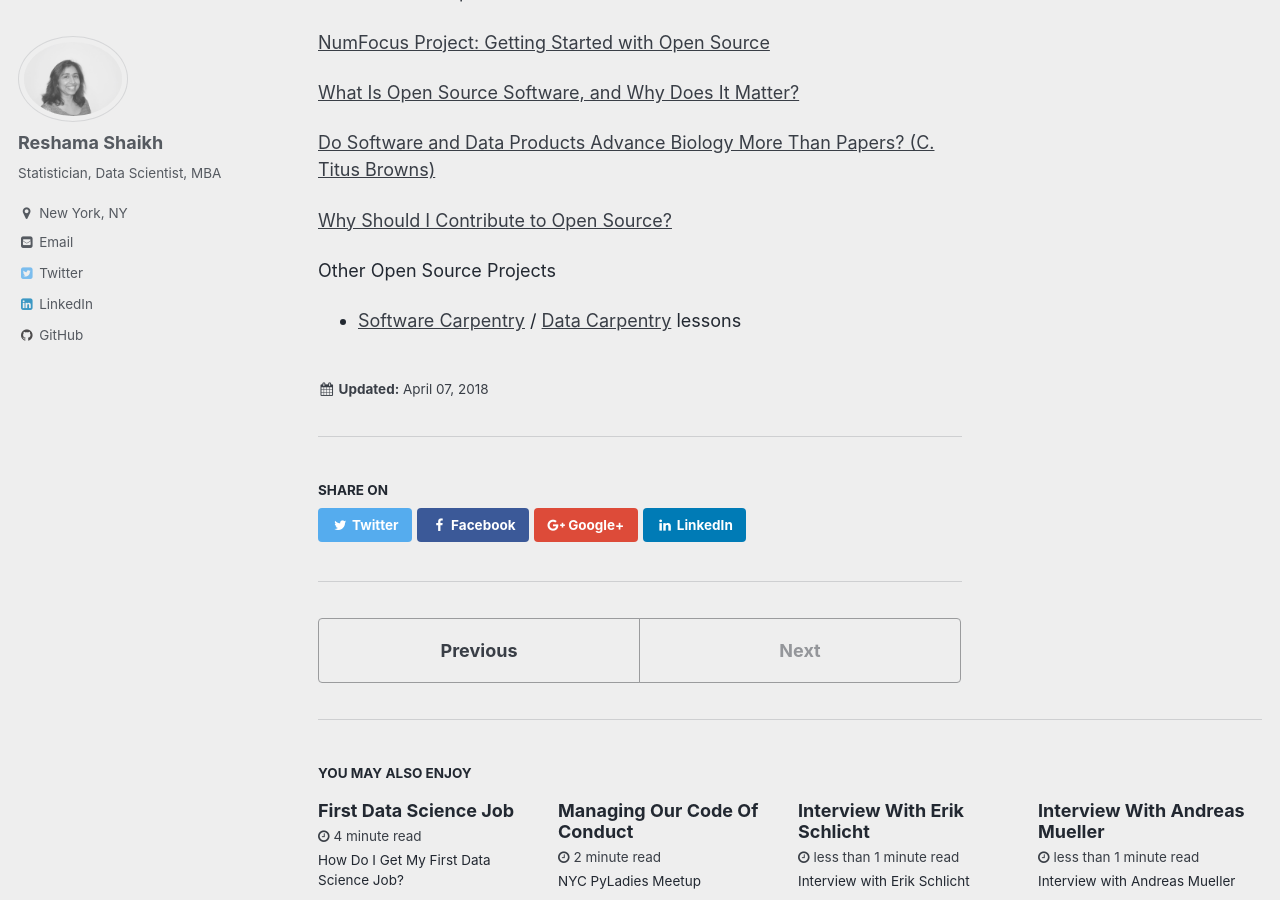
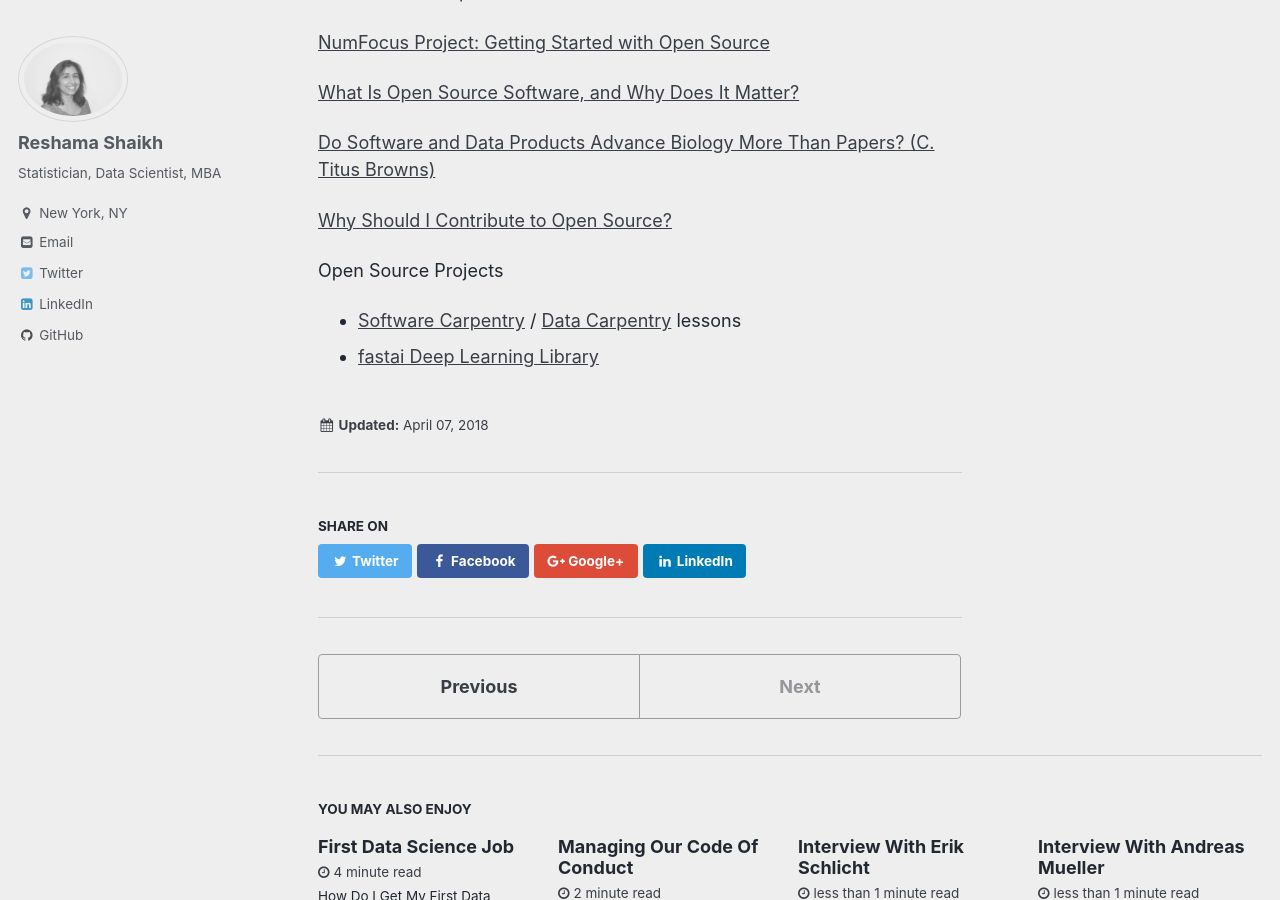
Before and after one commit to reshamas/reshamas.github.io, a Jekyll site: the page built from _posts/2018-04-07-how-i-unknowingly-contributed-to-open-source.md, in a window 1280 px wide and 900 px high, scrolled down 5259 px. Built offline with Jekyll 4.4.1, drawn with Linux system fonts in a browser that asks for light colours; emoji names are drawn with the system emoji font; comment, search, counter and statistics services are not loaded.

Commit message:
Update 2018-04-07-how-i-unknowingly-contributed-to-open-source.md

```diff
--- a/_posts/2018-04-07-how-i-unknowingly-contributed-to-open-source.md
+++ b/_posts/2018-04-07-how-i-unknowingly-contributed-to-open-source.md
@@ -104,5 +104,6 @@ Given the expanded definition of open source, the opportunity to contribute to o
 
 [Why Should I Contribute to Open Source?](https://github.com/numfocus/getting-started-with-open-source/blob/master/what_is_open_source_and_why_contribute.md#why-should-i-contribute-to-open-source)
 
-Other Open Source Projects
+Open Source Projects
 - [Software Carpentry](https://software-carpentry.org/lessons/) / [Data Carpentry](http://www.datacarpentry.org/lessons/) lessons
+- [fastai Deep Learning Library](https://github.com/fastai/fastai)
```
